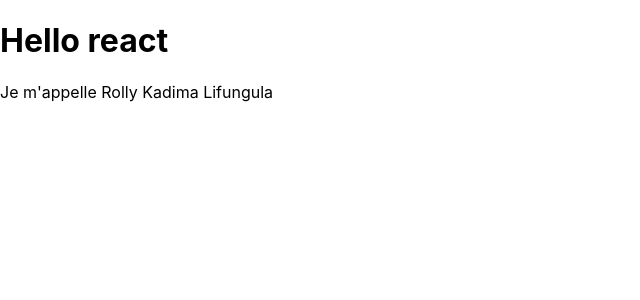
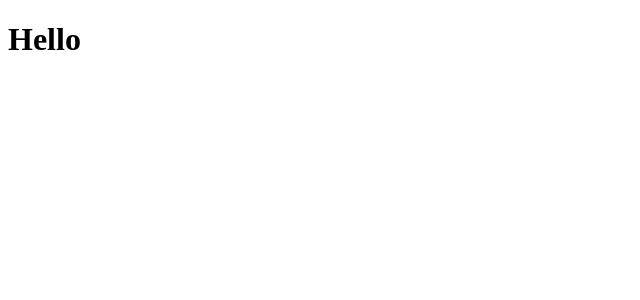
Before and after one commit to RollyLif/ReactGDA, a JavaScript app: page / in a window 1280 px wide. Shown: the top 300 px of the page, without its empty margins (0-640 px from the left). Built offline with nearby package versions, Linux system fonts and the light colour scheme.

Commit message:
features : first step

```diff
--- a/src/App.js
+++ /dev/null
@@ -1,13 +0,0 @@
-import logo from './logo.svg';
-import './App.css';
-
-function App() {
-  return (<div>
-              <h1> Hello react</h1>
-              <p> Je m'appelle Rolly Kadima Lifungula </p>
-          </div>
-
-  );
-}
-
-export default App;
--- a/src/index.css
+++ /dev/null
@@ -1,13 +0,0 @@
-body {
-  margin: 0;
-  font-family: -apple-system, BlinkMacSystemFont, 'Segoe UI', 'Roboto', 'Oxygen',
-    'Ubuntu', 'Cantarell', 'Fira Sans', 'Droid Sans', 'Helvetica Neue',
-    sans-serif;
-  -webkit-font-smoothing: antialiased;
-  -moz-osx-font-smoothing: grayscale;
-}
-
-code {
-  font-family: source-code-pro, Menlo, Monaco, Consolas, 'Courier New',
-    monospace;
-}
--- a/src/index.js
+++ b/src/index.js
@@ -1,17 +1,6 @@
-import React from 'react';
-import ReactDOM from 'react-dom/client';
-import './index.css';
-import App from './App';
-import reportWebVitals from './reportWebVitals';
+import ReactDOM from "react-dom"
 
-const root = ReactDOM.createRoot(document.getElementById('root'));
-root.render(
-  <React.StrictMode>
-    <App />
-  </React.StrictMode>
-);
-
-// If you want to start measuring performance in your app, pass a function
-// to log results (for example: reportWebVitals(console.log))
-// or send to an analytics endpoint. Learn more: https://bit.ly/CRA-vitals
-reportWebVitals();
+ReactDOM.render(
+  <h1>Hello</h1>,
+  document.getElementById("root")
+)
--- a/src/reportWebVitals.js
+++ /dev/null
@@ -1,13 +0,0 @@
-const reportWebVitals = onPerfEntry => {
-  if (onPerfEntry && onPerfEntry instanceof Function) {
-    import('web-vitals').then(({ getCLS, getFID, getFCP, getLCP, getTTFB }) => {
-      getCLS(onPerfEntry);
-      getFID(onPerfEntry);
-      getFCP(onPerfEntry);
-      getLCP(onPerfEntry);
-      getTTFB(onPerfEntry);
-    });
-  }
-};
-
-export default reportWebVitals;
```
Also changed, not shown: 1 other file (tests, documents, lock files or other folders).
